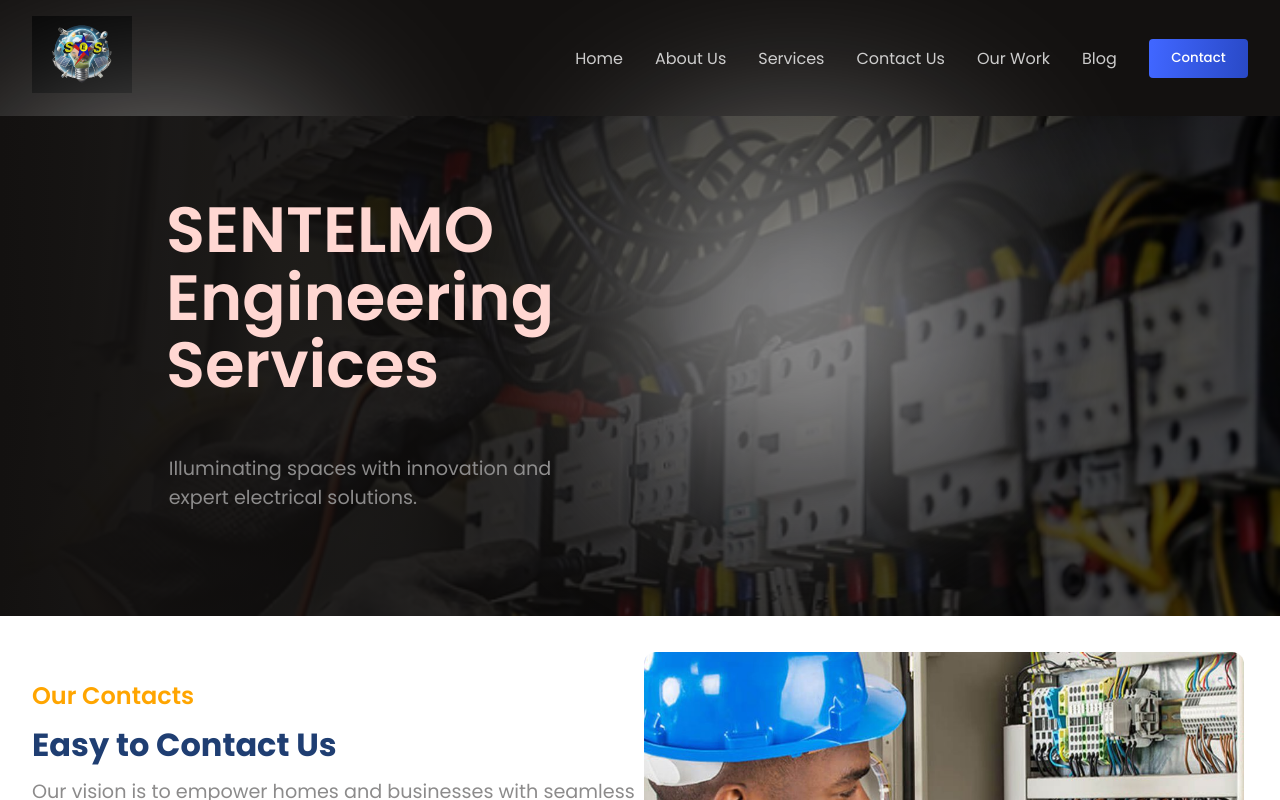
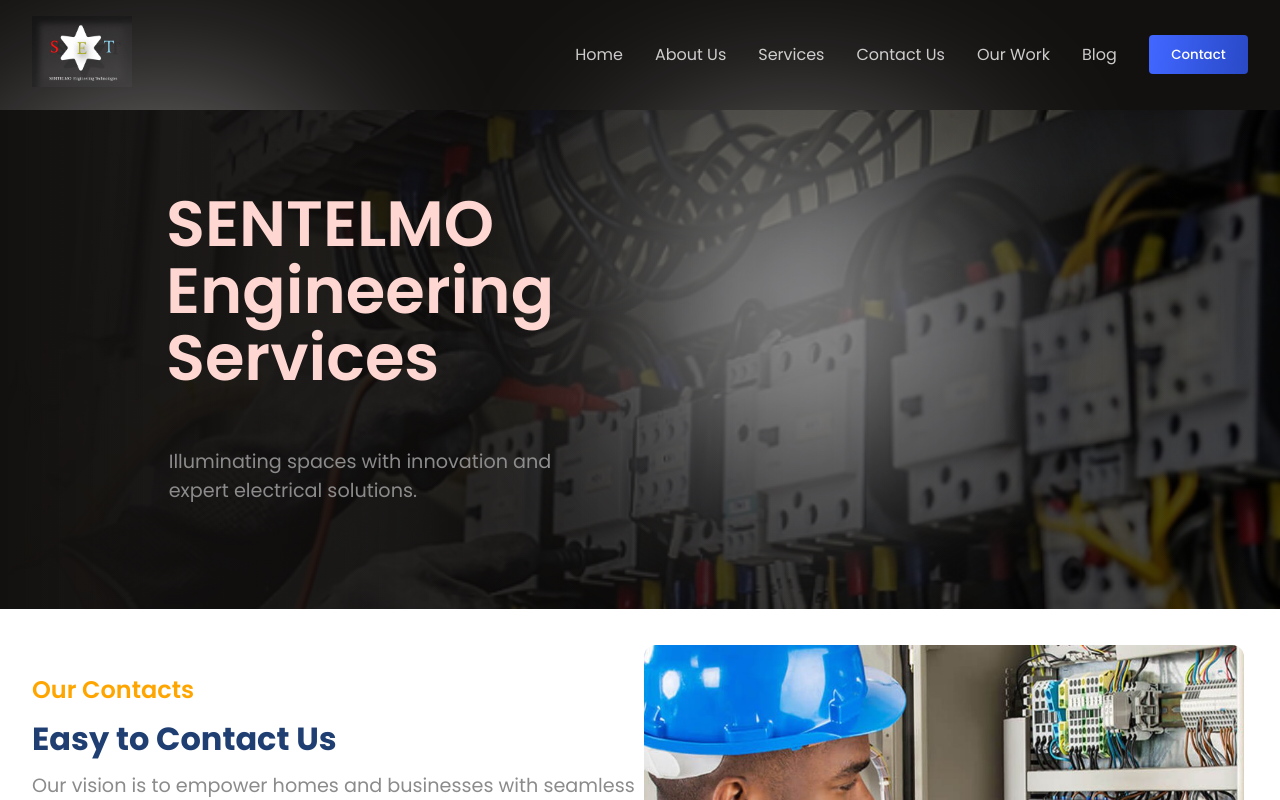
Before and after one commit to Bensoli-Inc/SENDEELMO, a React (Vite) app: page / in a window 1280 px wide. Shown: the top 800 px of the page. Built offline with nearby package versions, Linux system fonts and the light colour scheme.

Commit message:
Update Header.jsx

```diff
--- a/src/components/Header/Header.jsx
+++ b/src/components/Header/Header.jsx
@@ -16,7 +16,7 @@ const Header = () => {
          <section className="h-wrapper">
             <div className="flexCenter innerWidth paddings h-container">
                <div>
-                    <img src="./john.jpg" alt="logo"  width={100}/>
+                    <img src="./SET.jpg" alt="logo"  width={100}/>
                 </div>
 
             <OutsideClickHandler
```
